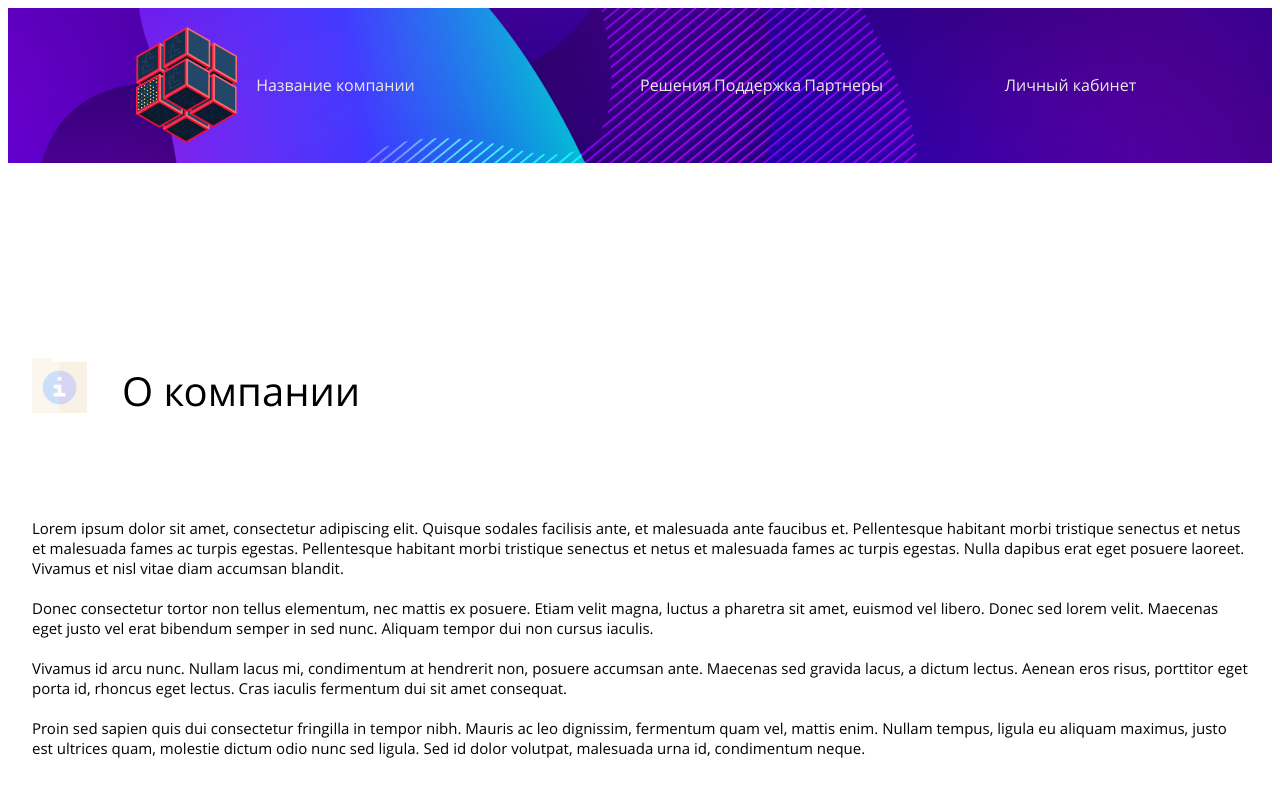
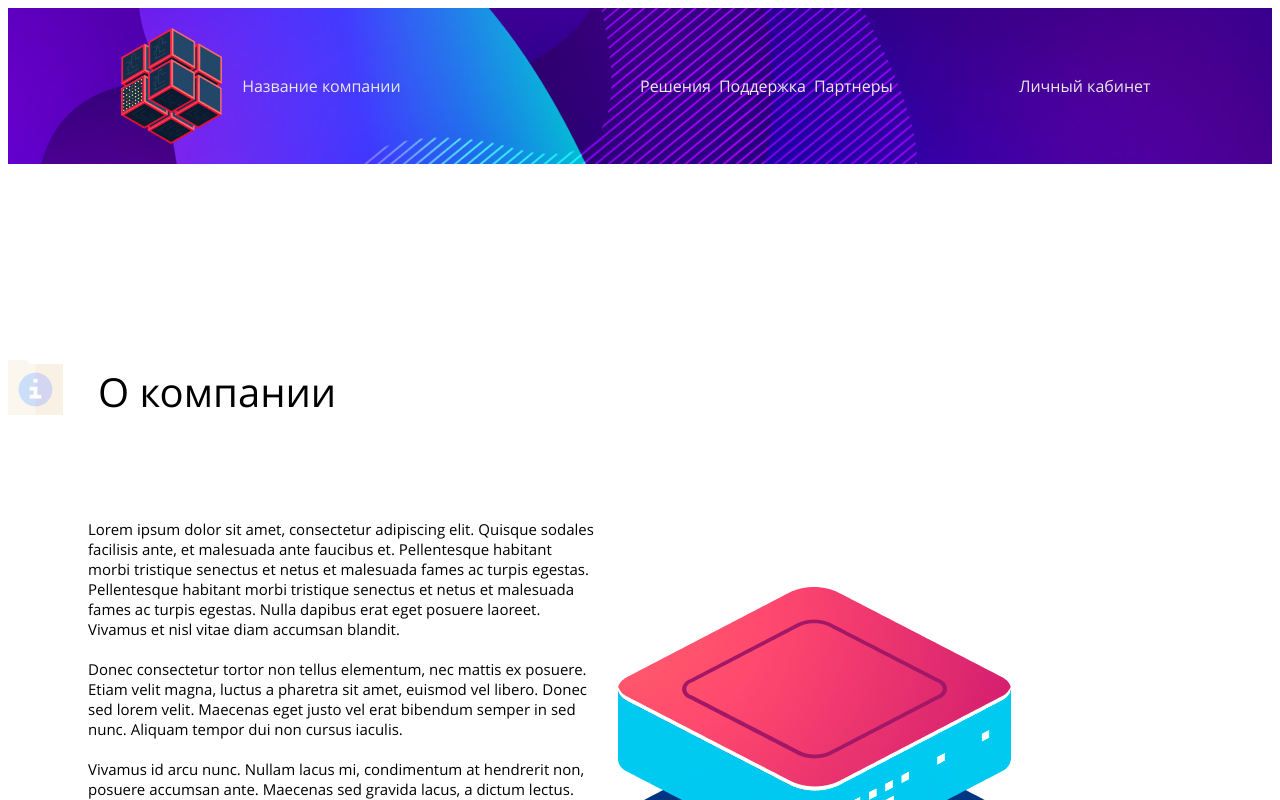
Before and after one commit to elinaa21/ib, a React (Create React App) app: page / in a window 1280 px wide. Shown: the top 800 px of the page. Built offline with nearby package versions, Linux system fonts and the light colour scheme; the HTML template or start-up script is replaced by a standard one.

Commit message:
i dont know what i did

```diff
--- a/package.json
+++ b/package.json
@@ -3,7 +3,6 @@
   "version": "0.1.0",
   "private": true,
   "dependencies": {
-    "@material-ui/core": "^4.7.0",
     "normalize.css": "^8.0.1",
     "react": "^16.12.0",
     "react-dom": "^16.12.0",
--- a/src/components/About/index.jsx
+++ b/src/components/About/index.jsx
@@ -1,13 +1,10 @@
 import React from 'react';
-
-import Container from '../Container';
 import './about.css';
 import icon from '../../img/about_icon.png';
 import serv from '../../img/about_serv.png';
 
 function About() {
   return (
-    <Container>
       <div className="about_main">
         <div className="about_header_all">
           <img className="about_img" src={icon} />
@@ -45,7 +42,6 @@ function About() {
         </div>
         <img className="about_pic" src={serv} />
       </div>
-      </Container>
   );
 }
 
--- a/src/components/Advantages/index.css
+++ b/src/components/Advantages/index.css
@@ -2,7 +2,6 @@
     position: relative;
     background: linear-gradient(237.26deg, rgba(87, 29, 163, 0.7) 0%, rgba(65, 29, 213, 0.82) 100%);
     box-shadow: 0px 4px 4px rgba(0, 0, 0, 0.25);
-
     display: flex;
     justify-content: space-between;
     flex-direction: row;
--- a/src/components/Container/index.jsx
+++ /dev/null
@@ -1,18 +0,0 @@
-import React from 'react';
-import Container from '@material-ui/core/Container';
-import { withStyles } from '@material-ui/core/styles';
-
-
-const StyledContainer = withStyles({
-  maxWidthXl: {
-    maxWidth: 1600,
-  },
-})(Container);
-
-function IBContainer(props) {
-  return (
-    <StyledContainer maxWidth="xl" {...props} />
-  );
-}
-
-export default IBContainer;
--- a/src/components/Footer/index.jsx
+++ b/src/components/Footer/index.jsx
@@ -1,16 +1,13 @@
 import React from 'react';
-import "./index.css";
+import './index.css';
 import LineF from '../../img/lineFooter.png';
 import EllipseFooter from '../../img/ellipseFooter.png';
-import Container from '../Container';
 
-
-function Footer (props) {
+function Footer(props) {
   return (
-        <Container>
     <footer>
       <div className="topFooter">
-                <div className = "firstFooter">
+        <div className="firstFooter">
           <div className="textFooter headFooter">Для дома</div>
           <br />
           <div className="textFooter">Напиши блин</div>
@@ -18,43 +15,57 @@ function Footer (props) {
           <div className="textFooter">Че ты этот копируешь</div>
           <div className="textFooter">Миша превет</div>
         </div>
-                <div className = "secondFooter">
+        <div className="secondFooter">
           <div className="textFooter headFooter">Для малого бизнеса</div>
           <br />
           <div className="textFooter">Good day</div>
           <div className="textFooter">To everybody</div>
           <div className="textFooter">You're wonderful</div>
         </div>
-                <div className = "thirdFooter">
+        <div className="thirdFooter">
           <div className="textFooter headFooter">Для среднего бизнеса</div>
           <br />
           <div className="textFooter">Как же</div>
           <div className="textFooter">Интересно</div>
           <div className="textFooter">Верстать</div>
         </div>
-                <div className = "fourthFooter">
+        <div className="fourthFooter">
           <div className="textFooter headFooter">Для крупного бизнеса</div>
           <br />
           <div className="textFooter">So incredible</div>
           <div className="textFooter">Activity</div>
         </div>
       </div>
-            <img src={LineF} className="lineFooter" alt="LineF"/>
+      <img src={LineF} className="lineFooter" alt="LineF" />
       <div className="bottomFooter">
         <div>Контакты</div>
-            <img src={EllipseFooter} className="ellipseFooter" alt="ellipseFooter"/>
+        <img
+          src={EllipseFooter}
+          className="ellipseFooter"
+          alt="ellipseFooter"
+        />
         <div>Партнеры</div>
-            <img src={EllipseFooter} className="ellipseFooter" alt="ellipseFooter"/>
+        <img
+          src={EllipseFooter}
+          className="ellipseFooter"
+          alt="ellipseFooter"
+        />
         <div>Об угрозах</div>
-            <img src={EllipseFooter} className="ellipseFooter" alt="ellipseFooter"/>
+        <img
+          src={EllipseFooter}
+          className="ellipseFooter"
+          alt="ellipseFooter"
+        />
         <div>Новости</div>
-            <img src={EllipseFooter} className="ellipseFooter" alt="ellipseFooter"/>
+        <img
+          src={EllipseFooter}
+          className="ellipseFooter"
+          alt="ellipseFooter"
+        />
         <div>Блог</div>
       </div>
     </footer>
-        </Container>
-
-    )
+  );
 }
 
 export default Footer;
--- a/src/components/Header/index.css
+++ b/src/components/Header/index.css
@@ -1,8 +1,5 @@
-.container {
+header {
     background-image: url(../../img/header.png);
-}
-
-header {
     width: 100%;
     left: 0;
     top: 0;
--- a/src/components/Header/index.jsx
+++ b/src/components/Header/index.jsx
@@ -1,12 +1,9 @@
 import React from 'react';
 import Logo from '../../img/logo.png';
-import Container from '../Container';
-
 import './index.css';
 
 function Header() {
   return (
-    <Container className="container">
       <header>
         <div className="leftHeader">
           <img src={Logo} className="logo" alt="Logo" />
@@ -21,7 +18,6 @@ function Header() {
           <div>Личный кабинет</div>
         </div>
       </header>
-    </Container>
   );
 }
 
--- a/src/components/about/about.css
+++ b/src/components/about/about.css
@@ -54,23 +54,3 @@
     display: flex;
     flex-direction: column;
 }
-
-.container {
-    max-width: 1600px;
-}
-
-
-@media (max-width: 1601px) {
-    .about_pic {
-        display: none;
-    }
-
-    .about_content_all {
-        align-items: center;
-    }
-
-    .about_content {
-        max-width: 100%;
-        margin: 0;
-    }
-}
--- a/src/pages/main.jsx
+++ b/src/pages/main.jsx
@@ -5,13 +5,18 @@ import Header from '../components/Header/index.jsx';
 import Footer from '../components/Footer/index.jsx';
 import Advantages from '../components/Advantages/index.jsx';
 
+const styles = {
+  'max-width': '1600px',
+  'margin': '0 auto',
+};
+
 function Main() {
   return (
-    <div>
-      <Header main={true} />
-      <About/>
+    <div style={styles}>
+      <Header />
+      <About />
       <Advantages />
-      <Footer main={true} />
+      <Footer />
     </div>
   );
 }
```
Also changed, not shown: src/components/Advantages/index.jsx (+11 -12 lines), 1 other file (tests, documents, lock files or other folders). Lines whose indentation alone changed are shown as unchanged.
